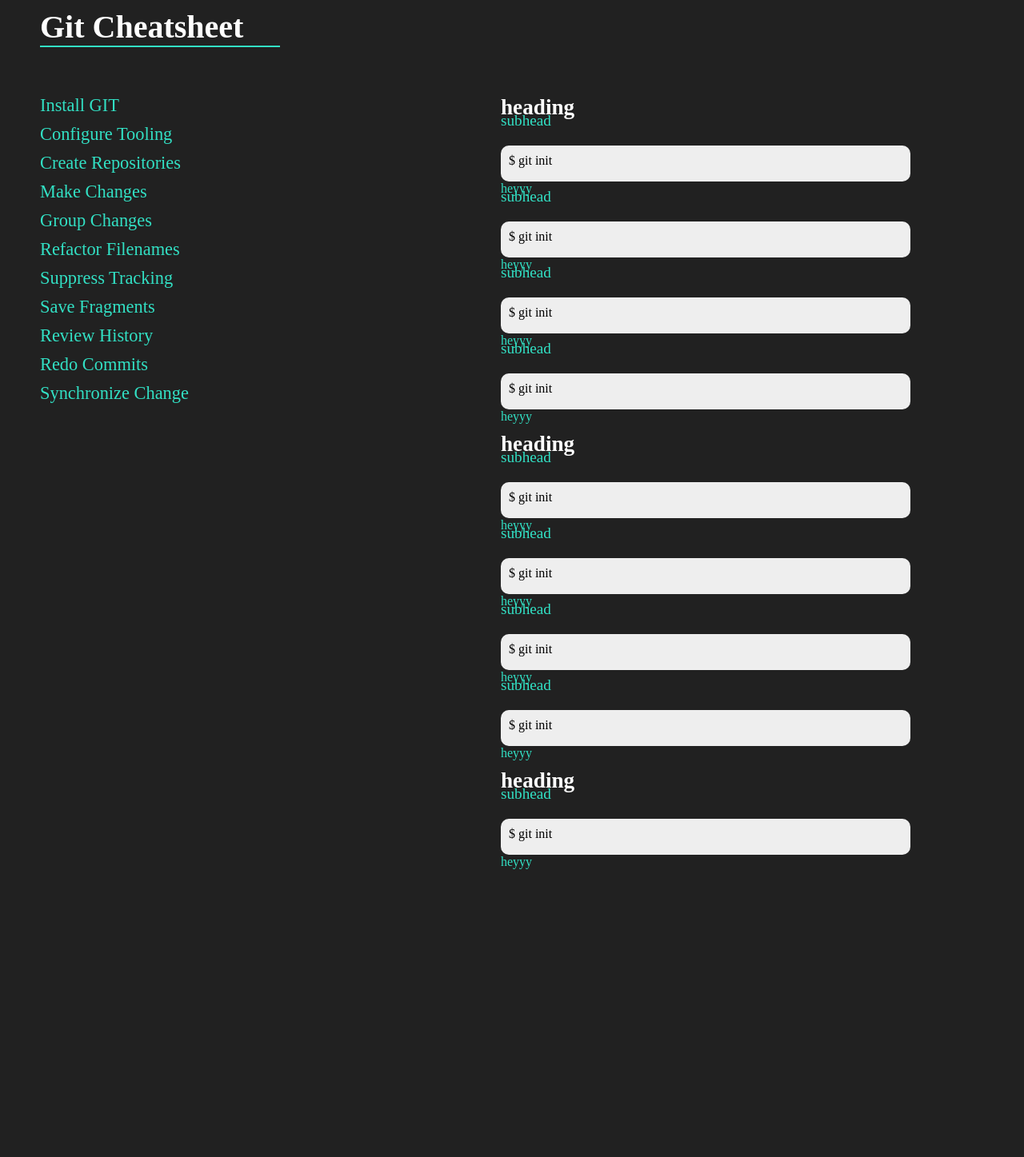
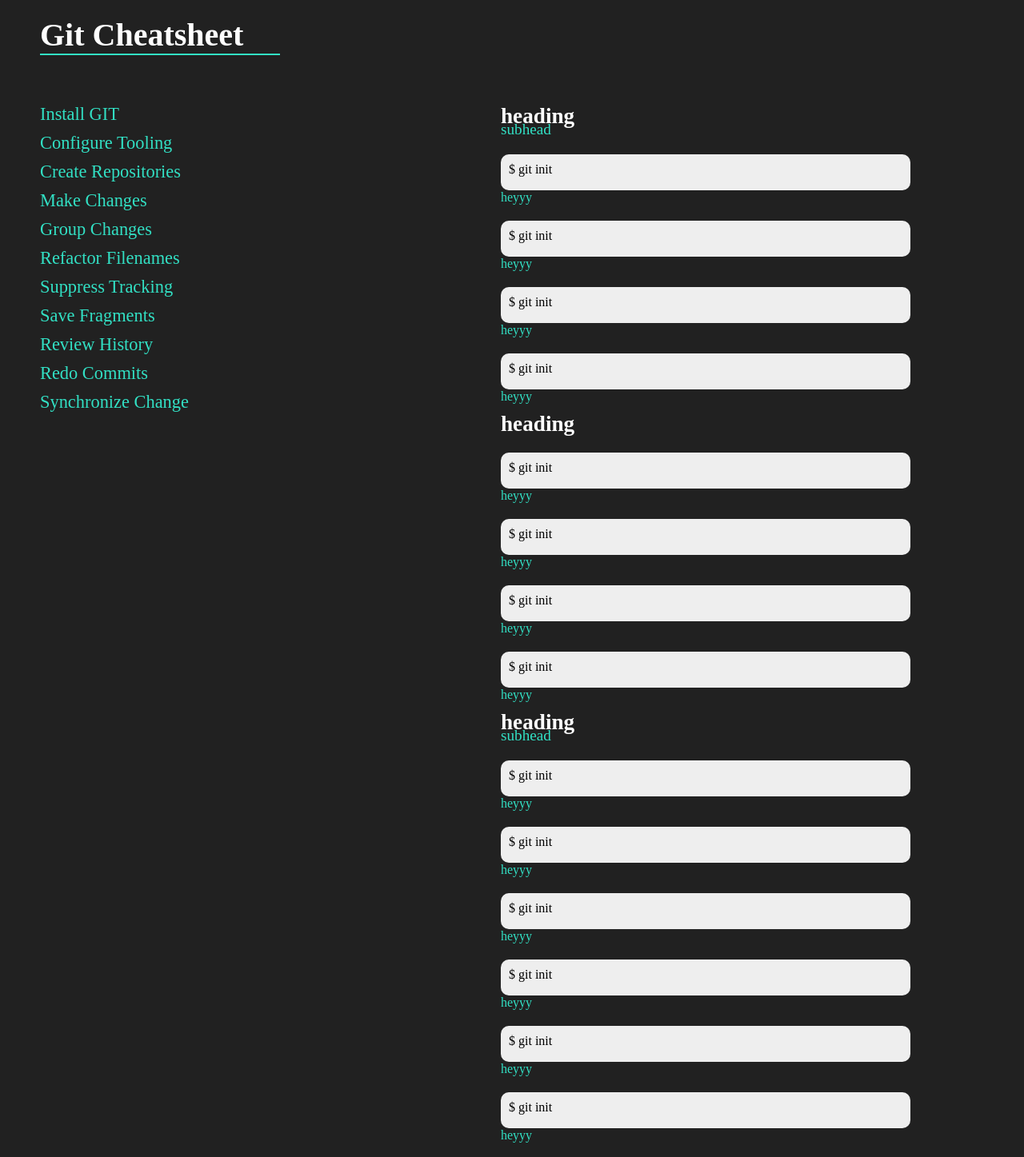
Before and after one commit to swaaz/gitgo, a React (Create React App) app: page /cheatsheet in a window 1280 px wide. Shown: the top 1447 px of the page at 80% size. Before the commit the page ends 1097 px from the top, so only its background shows below. Built offline with nearby package versions, Linux system fonts and the light colour scheme; a web font is replaced by a local one.

Commit message:
completed

```diff
--- a/src/Components/Cheatsheet/Leftside.jsx
+++ b/src/Components/Cheatsheet/Leftside.jsx
@@ -5,7 +5,7 @@
     return (
         <div className={Styles.leftSide}>
 
-            <a href='#'><p>Install GIT</p></a>
+            <a href='#last'><p>Install GIT</p></a>
             <a href=''><p>Configure Tooling</p></a>
             <a href=''><p>Create Repositories</p></a>
             <a href=''><p>Make Changes</p></a>
--- a/src/Components/Cheatsheet/Rightside.jsx
+++ b/src/Components/Cheatsheet/Rightside.jsx
@@ -12,7 +12,7 @@
             <div className={Styles.stack} id=''>
 
                 {/* heading */}
-                <Heading heading={'heading'} />
+                <Heading id={'Hello'} heading={'heading'} />
 
                 {/* sub-heading */}
                 <SubHeading subheading={'subhead'} />
@@ -23,14 +23,12 @@
 
 
 {/* sub-heading */}
-<SubHeading subheading={'subhead'} />
 
 {/* code snippet and description */}
 <CodeSnippet code={'git init'} description={'heyyy'} />
 
 
 {/* sub-heading */}
-<SubHeading subheading={'subhead'} />
 
 {/* code snippet and description */}
 <CodeSnippet code={'git init'} description={'heyyy'} />
@@ -38,7 +36,6 @@
 
 
 {/* sub-heading */}
-<SubHeading subheading={'subhead'} />
 
 {/* code snippet and description */}
 <CodeSnippet code={'git init'} description={'heyyy'} />
@@ -47,21 +44,18 @@
 <Heading heading={'heading'} />
 
 {/* sub-heading */}
-<SubHeading subheading={'subhead'} />
 
 {/* code snippet and description */}
 <CodeSnippet code={'git init'} description={'heyyy'} />
 
 
 
-<SubHeading subheading={'subhead'} />
 
 {/* code snippet and description */}
 <CodeSnippet code={'git init'} description={'heyyy'} />
 
 
 {/* sub-heading */}
-<SubHeading subheading={'subhead'} />
 
 {/* code snippet and description */}
 <CodeSnippet code={'git init'} description={'heyyy'} />
@@ -69,19 +63,27 @@
 
 
 {/* sub-heading */}
-<SubHeading subheading={'subhead'} />
 
 {/* code snippet and description */}
 <CodeSnippet code={'git init'} description={'heyyy'} />
 
 
-<Heading heading={'heading'} />
+<Heading id={'last'} heading={'heading'} />
 
 {/* sub-heading */}
 <SubHeading subheading={'subhead'} />
 
 {/* code snippet and description */}
 <CodeSnippet code={'git init'} description={'heyyy'} />
+<CodeSnippet code={'git init'} description={'heyyy'} />
+<CodeSnippet code={'git init'} description={'heyyy'} />
+<CodeSnippet code={'git init'} description={'heyyy'} />
+<CodeSnippet code={'git init'} description={'heyyy'} />
+<CodeSnippet code={'git init'} description={'heyyy'} />
+<CodeSnippet code={'git init'} description={'heyyy'} />
+<CodeSnippet code={'git init'} description={'heyyy'} />
+<CodeSnippet code={'git init'} description={'heyyy'} />
+
 
 
             </div>
--- a/src/Components/Cheatsheet/components/Heading.jsx
+++ b/src/Components/Cheatsheet/components/Heading.jsx
@@ -5,7 +5,7 @@
 
 function Heading(props) {
     return (
-        <div>
+        <div id={props.id}>
             <p className={Styles.Heading}>{props.heading}</p>
         </div>
     )
--- a/src/Components/Cheatsheet/styles.module.scss
+++ b/src/Components/Cheatsheet/styles.module.scss
@@ -2,6 +2,8 @@
 
 .cheatsheet{
     .heading{
+        margin-top: -100px;
+        position: fixed;
         display: flex;
         flex-direction: column;
         width: 300px;
@@ -18,11 +20,14 @@
     }
     .split{
         width: 100%;
-        margin-top: 50px;
+        margin-top: 120px;
         display: flex;
         flex-direction: row;
 
         .leftSide{
+            // position: static;
+            overflow: hidden;
+            position: fixed;
             width: 45vw ;
             a{
                 text-decoration: none;
@@ -35,6 +40,8 @@
         }
 
         .rightSide{
+            margin-left: 45vw;
+            overflow: auto;
 
             .stack{
                width: 50vw;
```
